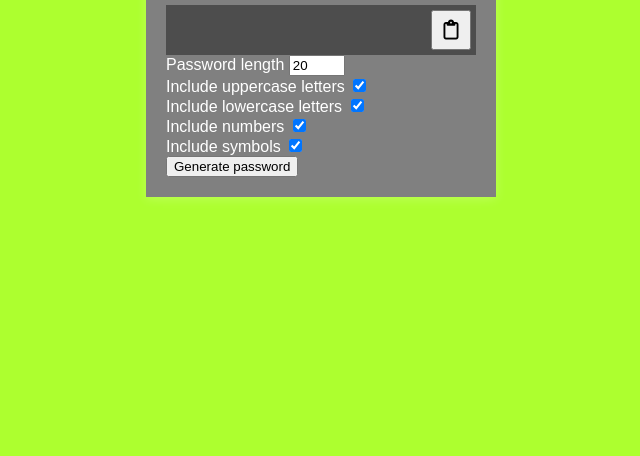
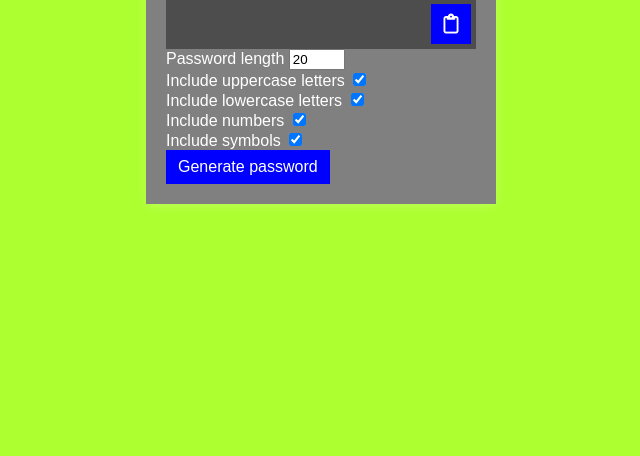
Before and after one commit to victor5055/Secure-Password-Generator, a plain HTML site: page index.html in a window 1280 px wide. Shown: the part 360-816 px from the top of the page, without its empty margins (319-959 px from the left). Drawn offline with Linux system fonts and the light colour scheme; a web font is replaced by a local one.

Commit message:
Adding Password genrate and Clipboard on Css.

```diff
--- a/style.css
+++ b/style.css
@@ -64,3 +64,12 @@ input[type=checkbox] {
   height: 40px;
   width: 40px;
 }
+/*Generate Password and Clipboard*/
+.btn {
+	border: none;
+	color: #fff;
+	cursor: pointer;
+	font-size: 16px;
+	padding: 8px 12px;
+	background-color:blue;
+}
```
